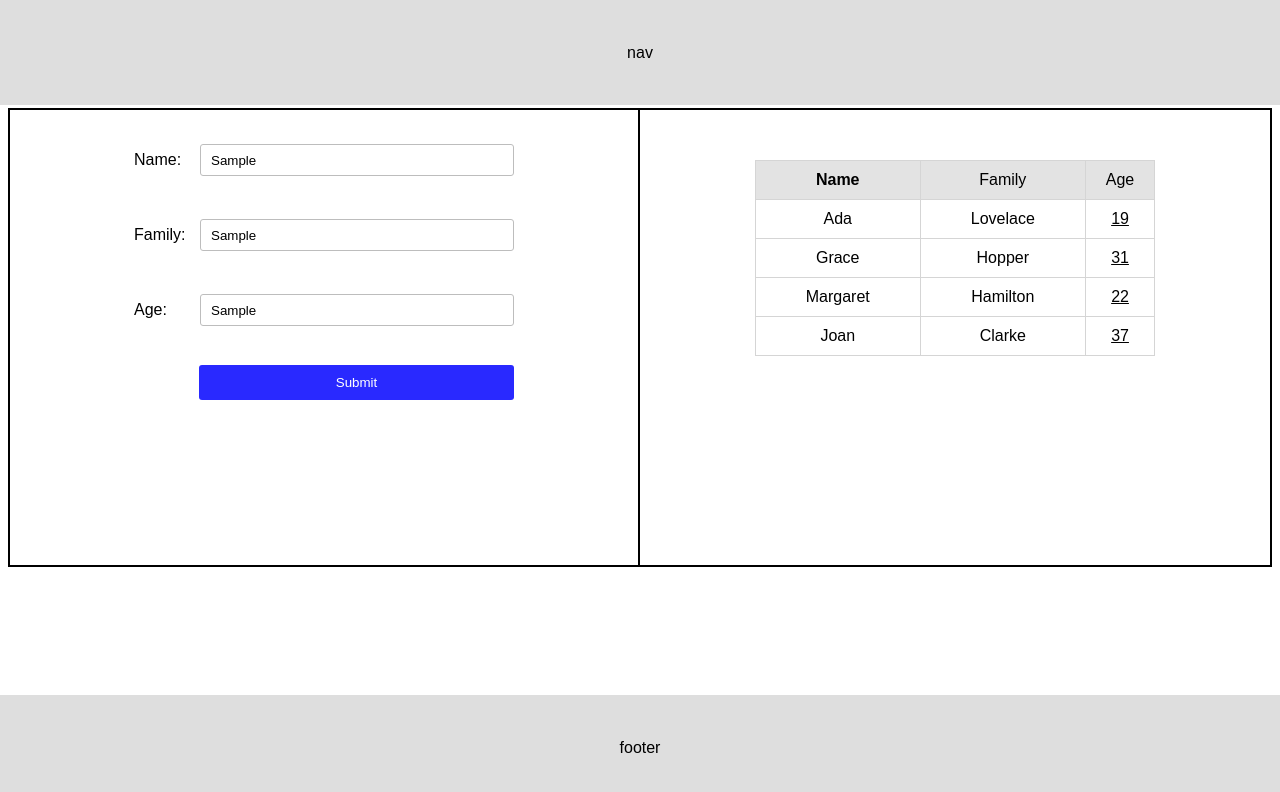
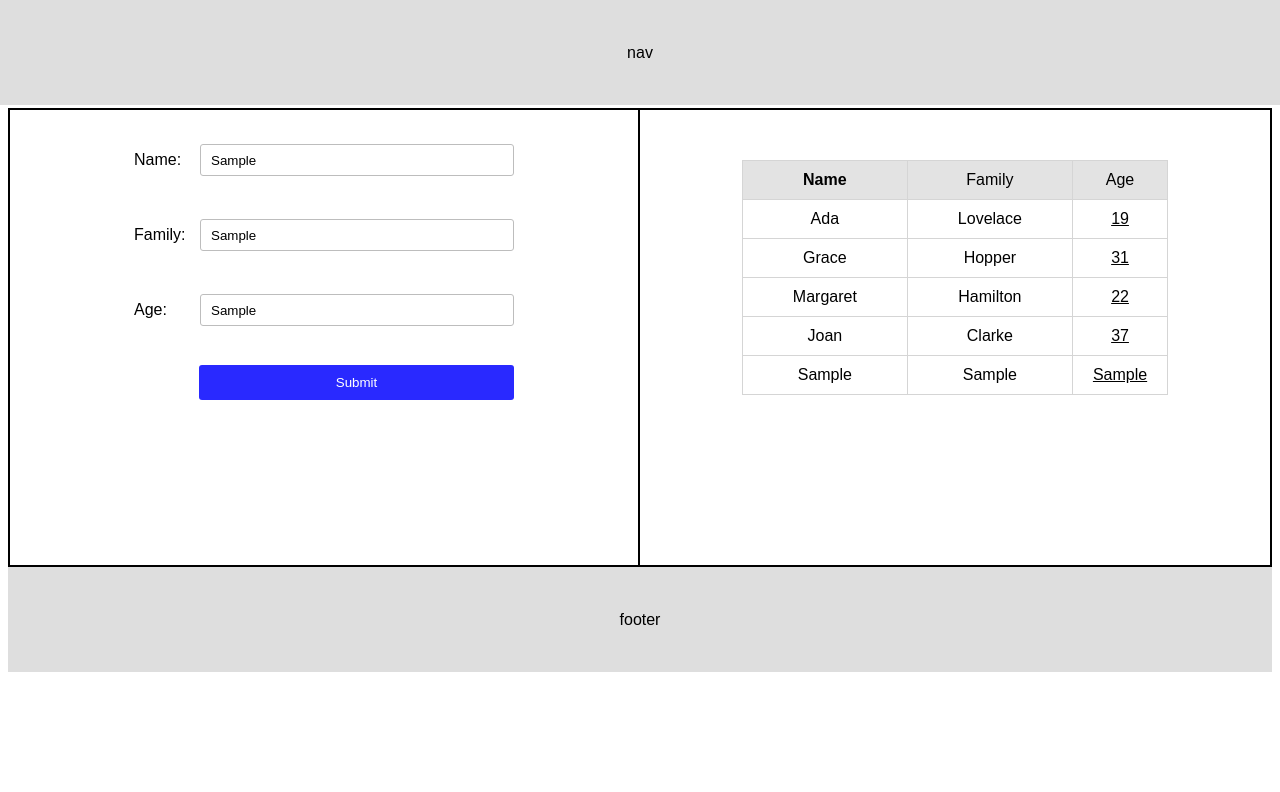
Before and after one commit to meynay/Project-1, a plain HTML site: page index.html in a window 1280 px wide. Both pictures are taken after typing "Sample", "Sample", "Sample" into the empty fields and a click on the button "Submit". Drawn offline with Linux system fonts and the light colour scheme.

Commit message:
Add files via upload

```diff
--- a/index.html
+++ b/index.html
@@ -14,20 +14,20 @@
         <div class="form">
             <div class="form-div">
                 <div class="box-name"><p>Name:</p></div>
-                <div class="box"><input type="text"></div>
+                <div class="box"><input type="text" id="name"></div>
             </div>
             <div class="form-div">
                 <div class="box-name"><p>Family:</p></div>
-                <div class="box"><input type="text"></div>
+                <div class="box"><input type="text" id="family"></div>
             </div>
             <div class="form-div">
                 <div class="box-name"><p>Age:</p></div>
-                <div class="box"><input type="text"></div>
+                <div class="box"><input type="text" id="agex"></div>
             </div>
-            <div class="submit"><button>Submit</button></div>
+            <div class="submit"><button id="button">Submit</button></div>
         </div>
         <div class="submitted-people">
-            <table>
+            <table id="table">
                 <tr class="table-header">
                     <th>Name</th>
                     <td>Family</td>
@@ -56,6 +56,7 @@
             </table>
         </div>
     </main>
+    <script src="script.js"></script>
     <footer>footer</footer>
 </body>
 </html>
--- /dev/null
+++ b/script.js
@@ -0,0 +1,24 @@
+'use strict';
+
+function add_to_table()
+{
+    let name = document.getElementById('name').value;
+    let family = document.getElementById('family').value;
+    let age = document.getElementById('agex').value;
+    const TABLE = document.getElementById('table');
+    const new_name = document.createElement('td');
+    const new_family = document.createElement('td');
+    const new_age = document.createElement('td');
+    new_age.classList.add('age');
+    const new_row = document.createElement('tr');
+    new_name.innerHTML = name;
+    new_family.innerHTML = family;
+    new_age.innerHTML = age;
+    new_row.appendChild(new_name);
+    new_row.appendChild(new_family);
+    new_row.appendChild(new_age);
+    TABLE.appendChild(new_row);
+}
+
+const BTN = document.getElementById('button')
+BTN.addEventListener('click', add_to_table);
--- a/style.css
+++ b/style.css
@@ -75,6 +75,10 @@ nav {
     opacity: 0.75;
 }
 
+.submit button:active {
+    opacity: 0.5;
+}
+
 table {
     text-align: center;
     margin-top: 50px;
@@ -102,10 +106,6 @@ td, th {
 }
 
 footer {
-    position: fixed;
-    bottom:0;
-    right:0;
-    left:0;
     height:105px;
     background-color: #dedede;
     display: flex;
```
